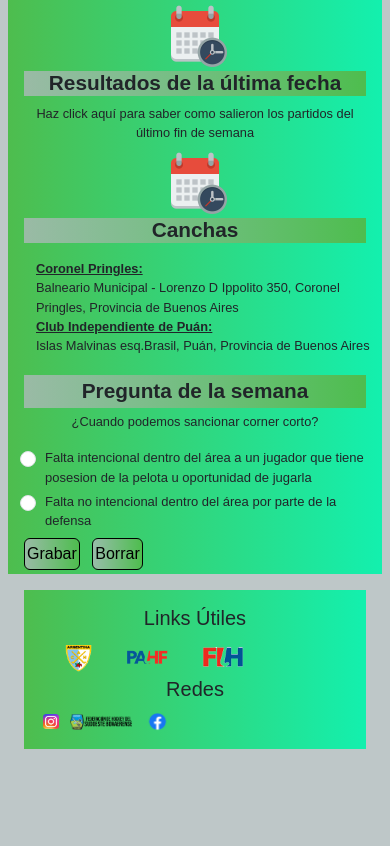
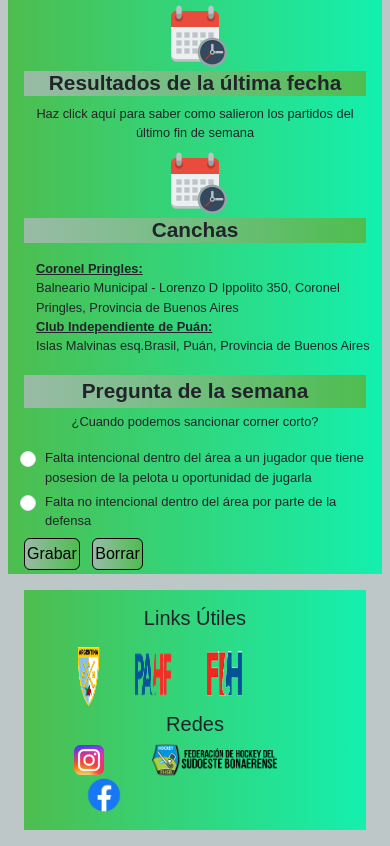
Before and after one commit to fedeafv/arbitrosFHSB, a website: page index.html in a window 390 px wide. Shown: the part 521-1367 px from the top of the page. Before the commit the page ends 1286 px from the top, so only its background shows below. Drawn offline with nearby package versions, Linux system fonts and the light colour scheme; a web font is replaced by a local one.

Commit message:
Se crea branch footernuevo porque lo hice de cero para acomodar las cajas y logos

```diff
--- a/index.html
+++ b/index.html
@@ -72,7 +72,8 @@
                     <h2 class="text-center m-1">Resultados de la última fecha</h2>
                     <p class="text-center m-2">Haz click aquí para saber como salieron los partidos del último fin de
                         semana</p>
-                    <a href="./img/ultimafecha.jpg" target="_blank"><img src="./img/agenda.png" alt="proxima fecha horarios"></a>
+                    <a href="./img/ultimafecha.jpg" target="_blank"><img src="./img/agenda.png"
+                            alt="proxima fecha horarios"></a>
                 </div>
                 <div class="col-xs-12 col-sm-6 col-xl-3 cajaHija">
                     <h2 class="text-center m-1">Canchas</h2>
@@ -109,9 +110,13 @@
             </div>
         </section>
     </main>
-    <footer class="pie m-3 p-3">
+    <footer class="m-3 p-3">
+        <div class="container">
+            <div class="row">
+                <div class="col-xl-3">
                     <img class="logoSudoF m-1 p-1" src="./img/logosudo.png" alt="logo sudoeste">
-        <div class="linkUtiles">
+                </div>
+                <div class="col-xl-5 linksUtiles">
                     <h5 class="text-center">Links Útiles</h5>
                     <a href="http://www.cahockey.org.ar/" target="_blank"><img class="cah" src="./img/CAH.png"
                             alt="Confederacion Argentina"></a>
@@ -120,19 +125,21 @@
                     <a href="https://www.fih.hockey/" target="_blank"><img class="fih" src="./img/FIH.png"
                             alt="Federación Internacional"></a>
                 </div>
-        <div class="redes">
+                <div class="col-xl-4 redes">
                     <h5 class="text-center">Redes</h5>
                     <a href="https://www.instagram.com/arbitrosfhsb/" target="_blank"><img class="instagram"
                             src="./img/instagram.png" alt="Instagram"></a>
+
                     <a href="http://www.hockeydelsudoeste.com.ar/" target="_blank"><img class="fhsb" src="./img/FHSB.png"
                             alt="Web Sudoeste"></a>
                     <a href="https://www.facebook.com/hockeydelsudoeste" target="_blank"><img class="facebook"
                             src="./img/facebook.png" alt="Facebook"></a>
+                </div>
+            </div>
         </div>
     </footer>
     <script src="https://cdn.jsdelivr.net/npm/bootstrap@5.3.1/dist/js/bootstrap.bundle.min.js"
         integrity="sha384-HwwvtgBNo3bZJJLYd8oVXjrBZt8cqVSpeBNS5n7C8IVInixGAoxmnlMuBnhbgrkm"
         crossorigin="anonymous"></script>
 </body>
-
 </html>
--- a/scss/_footer.scss
+++ b/scss/_footer.scss
@@ -1,63 +1,64 @@
+footer {
+    background:$colorCajas;
+    .container {
+        .row {
+            display: flex;
+            justify-content: space-between;
+            align-items: center;
 
-.pie {
-    display: flex;
-    flex-wrap: wrap;
-    justify-content: space-between;
-    align-items: flex-end;
-    background:$colorCajas;
+            .logoSudoF {
+                width: 30%;
+                height: 30%;
             }
 
-.logoSudoF {
-    width: 4.8rem;
-    height: 5rem;
-}
+            .linksUtiles {
+                .cah {
+                    @include logosPie(5px, 20px, 4rem);
 
-.pie h3 {
-    font-size: 18px;
-    text-align: center;
-}
-
-.cah {
-    @include logosPie(baseline,5px,20px,4rem);
-    &:hover{
-        transform: scale(1.1,1.1);
+                    &:hover {
+                        transform: scale(1.1, 1.1);
                     }
                 }
 
-.pahf{
-    @include logosPie(baseline,5px,20px,3rem);
-    &:hover{
-        transform: scale(1.1,1.1);
+                .pahf {
+                    @include logosPie(5px, 20px, 3rem);
+
+                    &:hover {
+                        transform: scale(1.1, 1.1);
                     }
                 }
 
-.fih{
-    @include logosPie(baseline,5px,20px,3rem);
-    &:hover{
-        transform: scale(1.1,1.1);
+                .fih {
+                    @include logosPie(5px, 20px, 3rem);
+
+                    &:hover {
+                        transform: scale(1.1, 1.1);
                     }
                 }
-
+            }
+            .redes {
                 .instagram {
                     width: 30px;
-    margin: 0 0.2rem;
-    &:hover{
-        transform: scale(1.1,1.1);
+                    margin:0 22px;
+                    &:hover {
+                        transform: scale(1.1, 1.1);
                     }
                 }
-
                 .fhsb {
                     width: 125px;
-    margin: 0 0.2rem;
-    &:hover{
-        transform: scale(1.1,1.1);
+                    margin:0 22px;
+                    &:hover {
+                        transform: scale(1.1, 1.1);
                     }
                 }
-
                 .facebook {
                     width: 60px;
-    margin: 0 0.2rem;
-    &:hover{
-        transform: scale(1.1,1.1);
+                    margin:0 22px;
+                    &:hover {
+                        transform: scale(1.1, 1.1);
                     }
                 }
+            }
+        }
+    }
+}
--- a/scss/_mixin.scss
+++ b/scss/_mixin.scss
@@ -1,5 +1,4 @@
-@mixin logosPie ($alinearLogo, $margen, $padding, $alto){
-    align-items: $alinearLogo;
+@mixin logosPie ($margen, $padding, $alto){
     margin: $margen;
     padding-left: $padding;
     height: $alto;
--- a/scss/_responsive.scss
+++ b/scss/_responsive.scss
@@ -103,12 +103,4 @@
     .logoSudoF {
         display: none;
     }
-
-    .documentos {
-        font-size: 10px;
-    }
-
-    .documentos h5 {
-        font-size: 15px;
-    }
 }
```
Also changed, not shown: descargas.html (+10 -3 lines), css/estilossass.css, 1 other file. Lines whose indentation alone changed are shown as unchanged.
